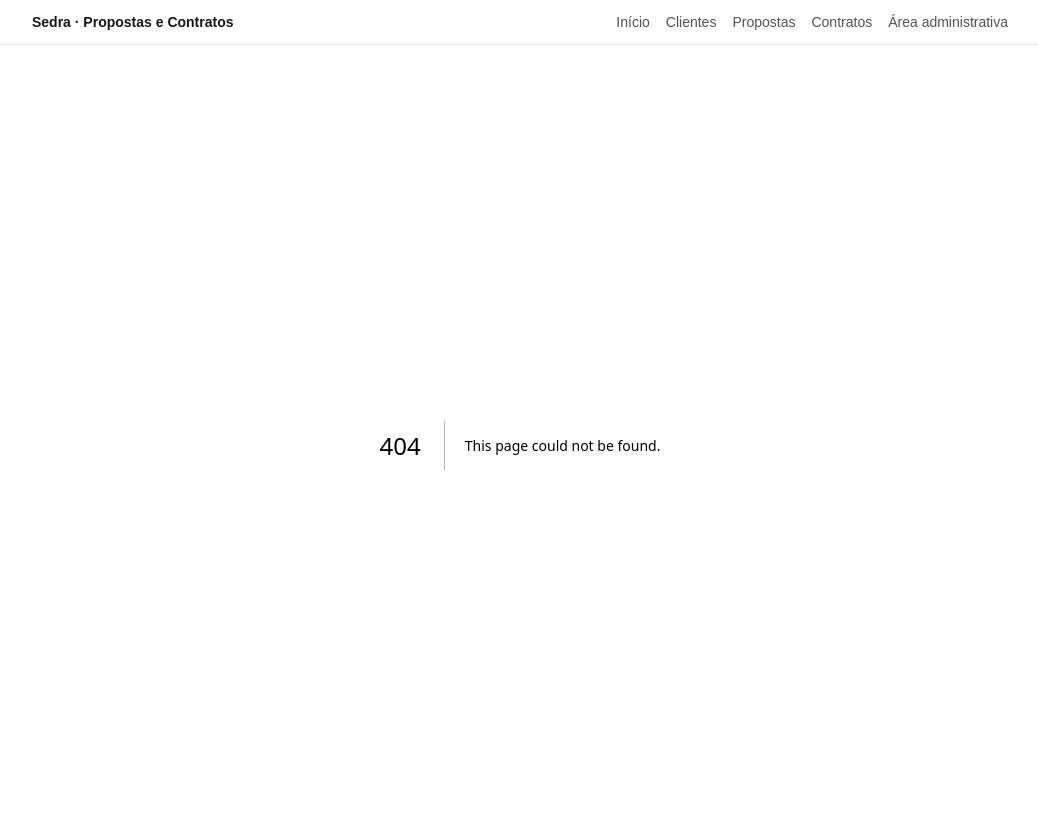
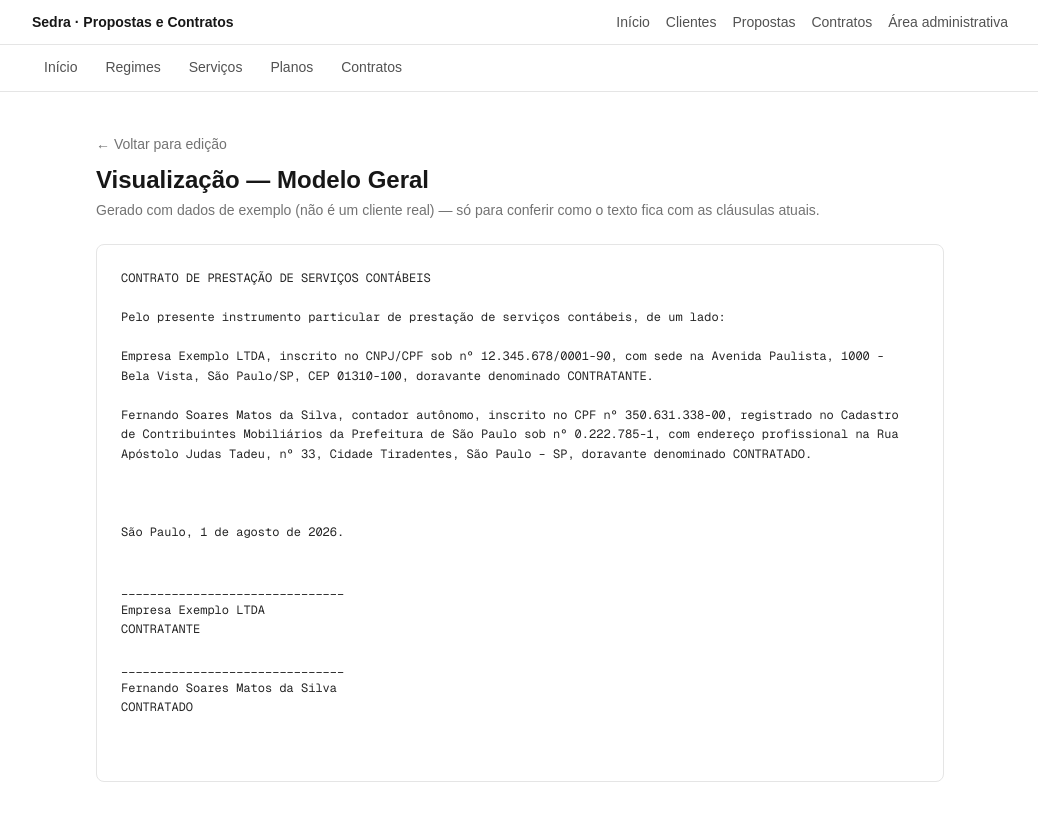
Before and after one commit to sedrastart/Proposta-contrato-, a Next.js app: page /admin/contratos/preview in a window 1280 px wide. Before the commit this address had no page. Shown: the top 820 px of the page, without its empty margins (120-1158 px from the left). Built offline with nearby package versions, Linux system fonts and the light colour scheme; no server answers; the database is empty.

Commit message:
Adicionar visualizacao do contrato com dados de exemplo
Botao "Visualizar contrato" em cada aba (Geral/MEI) do editor de
clausulas, abrindo o texto completo renderizado com dados fake (sem
precisar cadastrar um cliente de verdade so pra conferir como ficou
depois de editar uma clausula).

```diff
--- a/src/app/admin/contratos/page.tsx
+++ b/src/app/admin/contratos/page.tsx
@@ -43,7 +43,8 @@ export default async function AdminContratosPage({
         afetados.
       </p>
 
-      <div className="mt-6 flex gap-1 border-b border-neutral-200">
+      <div className="mt-6 flex items-center justify-between border-b border-neutral-200">
+        <div className="flex gap-1">
           {modelos.map((modelo) => (
             <Link
               key={modelo.slug}
@@ -57,6 +58,16 @@ export default async function AdminContratosPage({
               {modelo.nome}
             </Link>
           ))}
+        </div>
+        {modeloAtivo && (
+          <Link
+            href={`/admin/contratos/preview?modelo=${modeloAtivo.slug}`}
+            target="_blank"
+            className="mb-2 rounded-md border border-neutral-300 px-3 py-1.5 text-xs font-medium text-neutral-700 hover:bg-neutral-50"
+          >
+            Visualizar contrato →
+          </Link>
+        )}
       </div>
 
       {modeloAtivo && (
--- /dev/null
+++ b/src/app/admin/contratos/preview/page.tsx
@@ -0,0 +1,90 @@
+import Link from "next/link";
+import { prisma } from "@/lib/prisma";
+import { renderContrato, type DadosContrato } from "@/lib/templates";
+
+export const dynamic = "force-dynamic";
+
+const DADOS_EXEMPLO_GERAL: DadosContrato = {
+  contratanteNome: "Empresa Exemplo LTDA",
+  contratanteCpfCnpj: "12.345.678/0001-90",
+  contratanteEndereco: "Avenida Paulista, 1000 - Bela Vista, São Paulo/SP",
+  contratanteCidadeUf: "São Paulo/SP",
+  contratanteCep: "01310-100",
+  valor: "R$ 199,90",
+  vigenciaMeses: 12,
+  multaDescricao: "50% do valor das mensalidades vincendas, limitada ao prazo restante do contrato",
+  dataEmissaoExtenso: "1 de agosto de 2026",
+  cidadeEmissao: "São Paulo",
+  servicosSelecionados: ["Contabilidade", "Departamento Pessoal"],
+  limitesUso: [],
+};
+
+const DADOS_EXEMPLO_MEI: DadosContrato = {
+  ...DADOS_EXEMPLO_GERAL,
+  contratanteNome: "João da Silva Comércio (MEI)",
+  contratanteCpfCnpj: "12.345.678/0001-90",
+  valor: "R$ 39,90",
+  servicosSelecionados: ["Contabilidade"],
+  multaDescricao: "50% do valor restante até o término do contrato",
+  limitesUso: [
+    {
+      unidade: "notas fiscais",
+      quantidade: 3,
+      tipoCobranca: "por_unidade",
+      valorPorUnidade: "R$ 5,00",
+      faixas: [],
+    },
+    {
+      unidade: "lançamentos",
+      quantidade: 50,
+      tipoCobranca: "faixa",
+      faixas: [
+        { percentualAte: 33, valorAdicional: "R$ 9,90" },
+        { percentualAte: 66, valorAdicional: "R$ 19,90" },
+        { percentualAte: 999, valorAdicional: "R$ 29,90" },
+      ],
+    },
+  ],
+};
+
+export default async function PreviewModeloContratoPage({
+  searchParams,
+}: {
+  searchParams: Promise<{ modelo?: string }>;
+}) {
+  const { modelo = "geral" } = await searchParams;
+  const regimeSlug = modelo === "mei" ? "mei" : "geral";
+
+  const clausulas = await prisma.clausulaModelo.findMany({
+    where: { modeloContrato: { slug: regimeSlug }, ativo: true },
+    orderBy: { ordem: "asc" },
+    select: { tipo: true, titulo: true, corpo: true },
+  });
+
+  const dados = regimeSlug === "mei" ? DADOS_EXEMPLO_MEI : DADOS_EXEMPLO_GERAL;
+  const texto = renderContrato(regimeSlug, dados, clausulas);
+
+  return (
+    <main className="mx-auto w-full max-w-4xl px-6 py-10">
+      <Link
+        href={`/admin/contratos?modelo=${regimeSlug}`}
+        className="text-sm text-neutral-500 hover:underline"
+      >
+        ← Voltar para edição
+      </Link>
+      <h1 className="mt-2 text-2xl font-semibold text-neutral-900">
+        Visualização — {regimeSlug === "mei" ? "Modelo MEI" : "Modelo Geral"}
+      </h1>
+      <p className="mt-1 text-sm text-neutral-500">
+        Gerado com dados de exemplo (não é um cliente real) — só para
+        conferir como o texto fica com as cláusulas atuais.
+      </p>
+
+      <div className="mt-6 rounded-lg border border-neutral-200 bg-white p-6">
+        <pre className="max-h-[75vh] overflow-y-auto whitespace-pre-wrap font-mono text-xs leading-relaxed text-neutral-800">
+          {texto}
+        </pre>
+      </div>
+    </main>
+  );
+}
```
Lines whose indentation alone changed are shown as unchanged.
